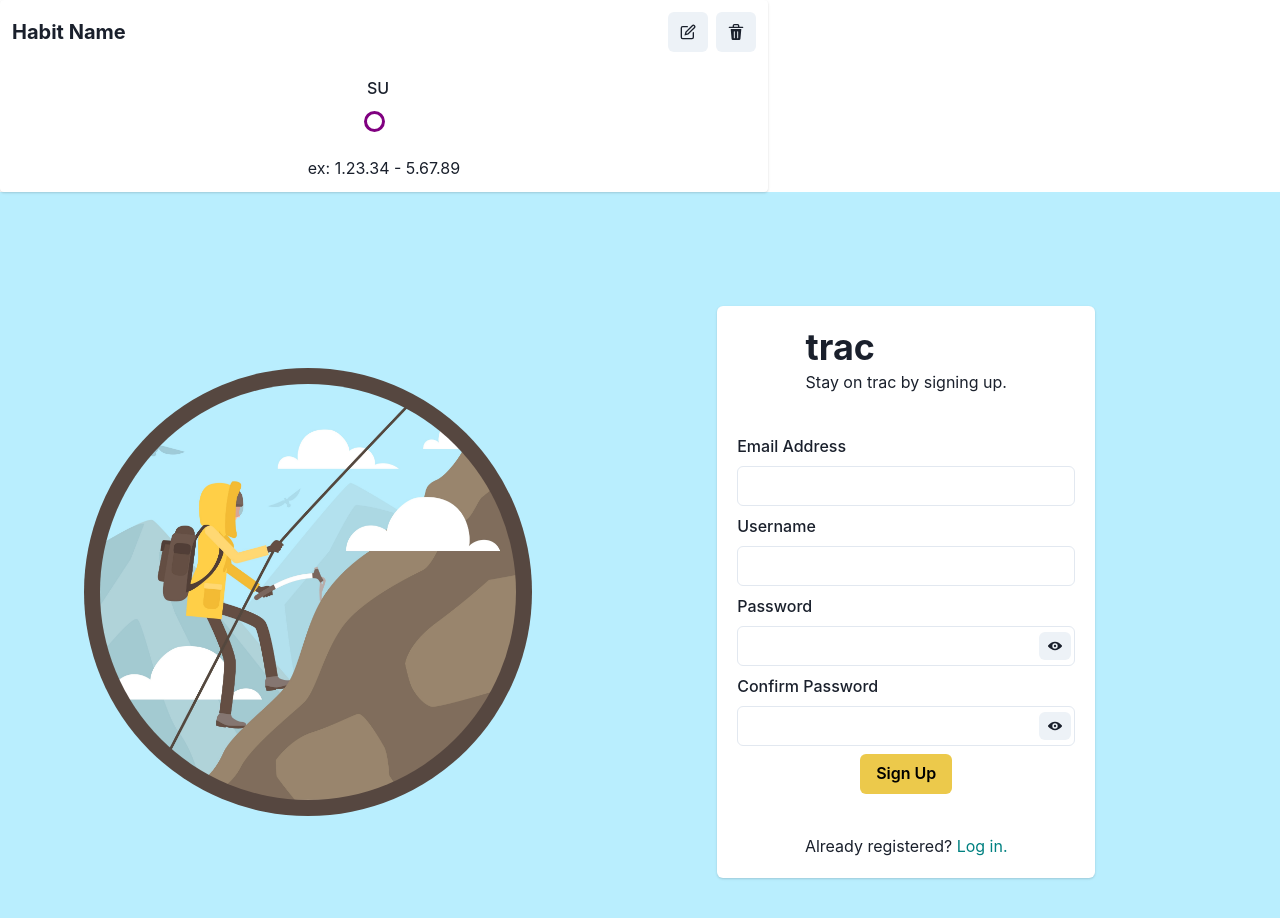
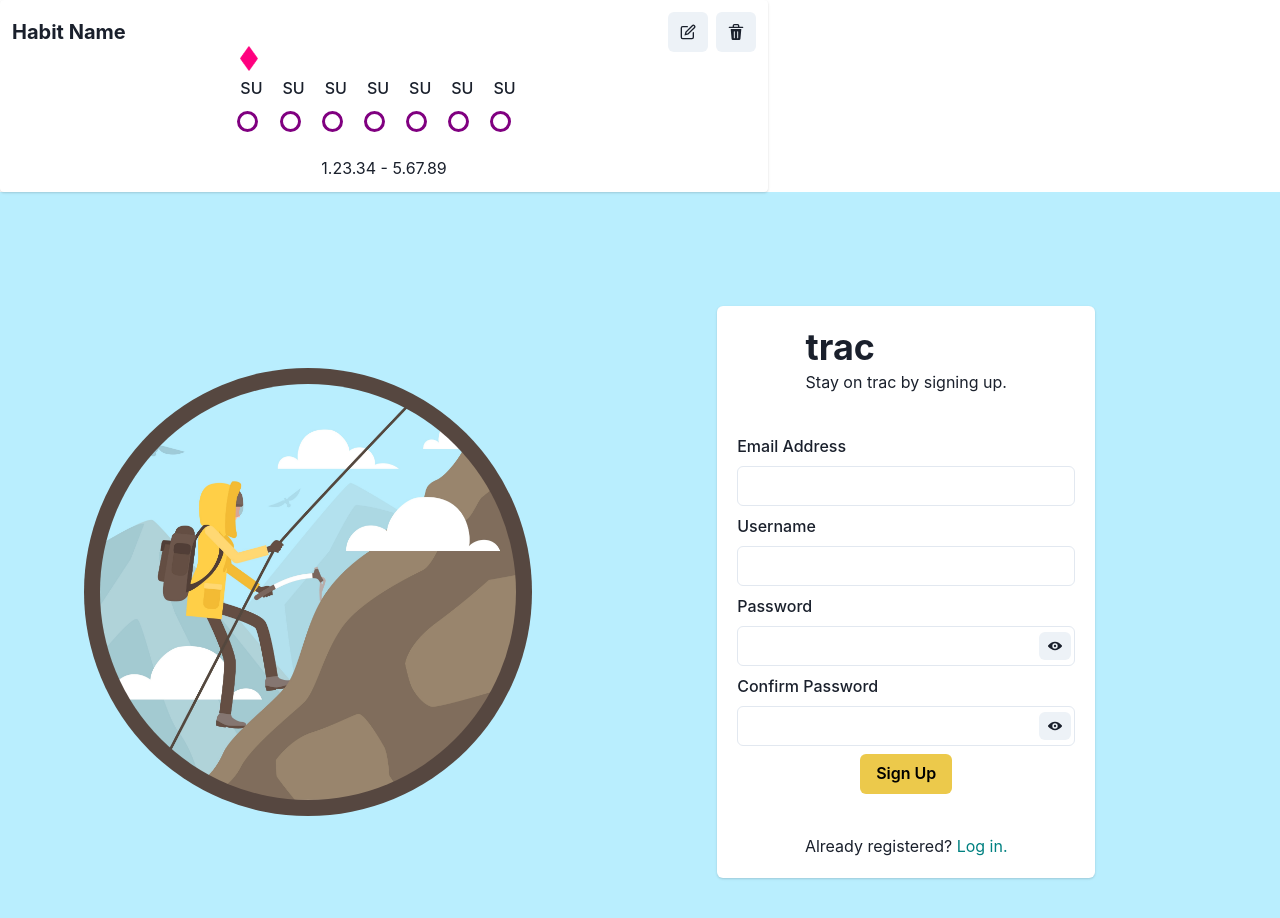
Before and after one commit to dyazdani/trac, a React (Vite) app: page / in a window 1280 px wide. Shown: the top 918 px of the page. Built offline with nearby package versions, Linux system fonts and the light colour scheme.

Commit message:
Render group of 7 ToggleButton components

```diff
--- a/src/client/components/Habit.tsx
+++ b/src/client/components/Habit.tsx
@@ -47,9 +47,17 @@ const Habit = (props: HabitProps) => {
             align={"center"}
             >
           <CardBody>
-          <ToggleButton date={new Date(Date.now())} habitId={23} isCheckInDay={false}/>
+            <HStack>
+                <ToggleButton date={new Date(Date.now())} habitId={23} isCheckInDay={true}/>
+                <ToggleButton date={new Date(Date.now())} habitId={23} isCheckInDay={false}/>
+                <ToggleButton date={new Date(Date.now())} habitId={23} isCheckInDay={false}/>
+                <ToggleButton date={new Date(Date.now())} habitId={23} isCheckInDay={false}/>
+                <ToggleButton date={new Date(Date.now())} habitId={23} isCheckInDay={false}/>
+                <ToggleButton date={new Date(Date.now())} habitId={23} isCheckInDay={false}/>
+                <ToggleButton date={new Date(Date.now())} habitId={23} isCheckInDay={false}/>
+            </HStack>
           </CardBody>
-          <CardFooter>ex: 1.23.34 - 5.67.89</CardFooter>
+          <CardFooter>1.23.34 - 5.67.89</CardFooter>
         </Flex>
       </Card>
     </>
```
